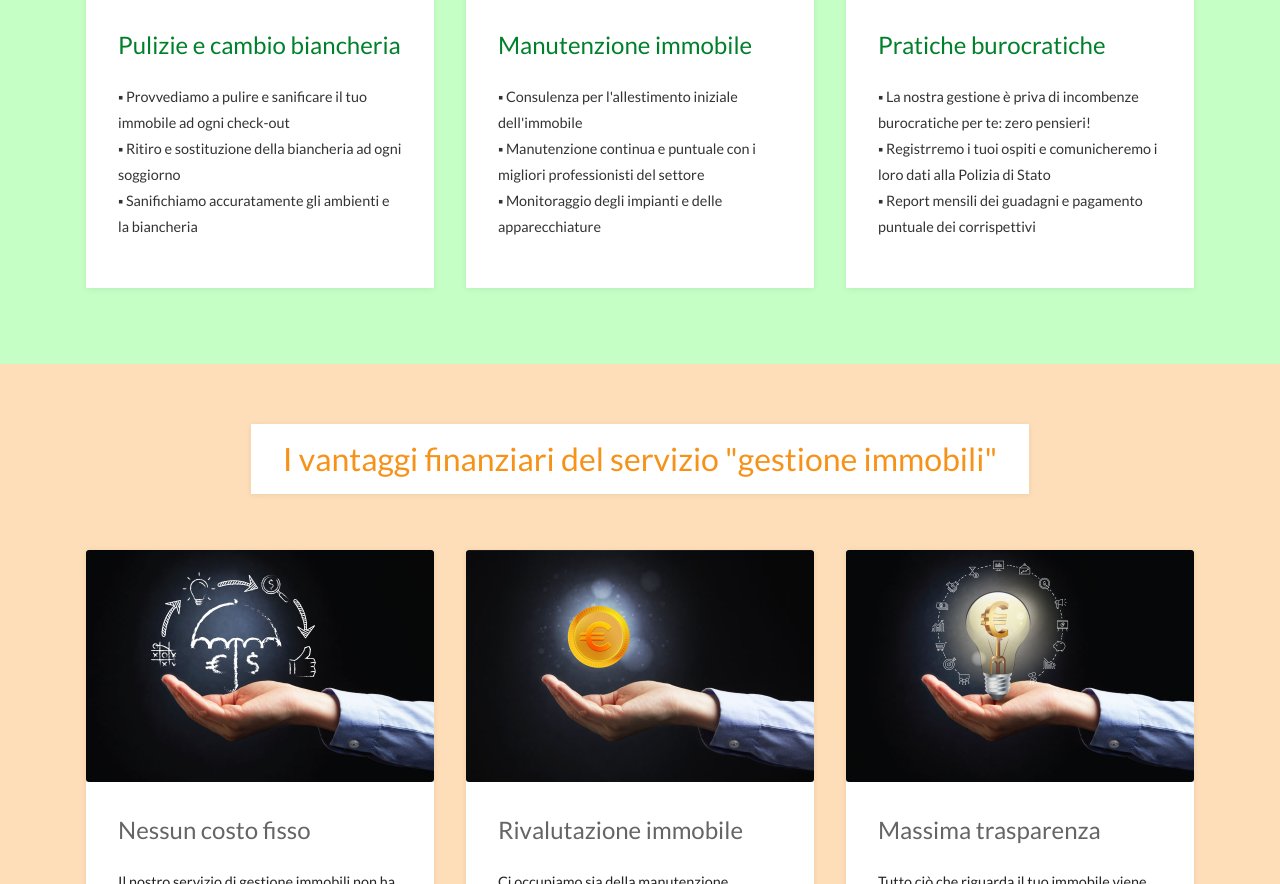
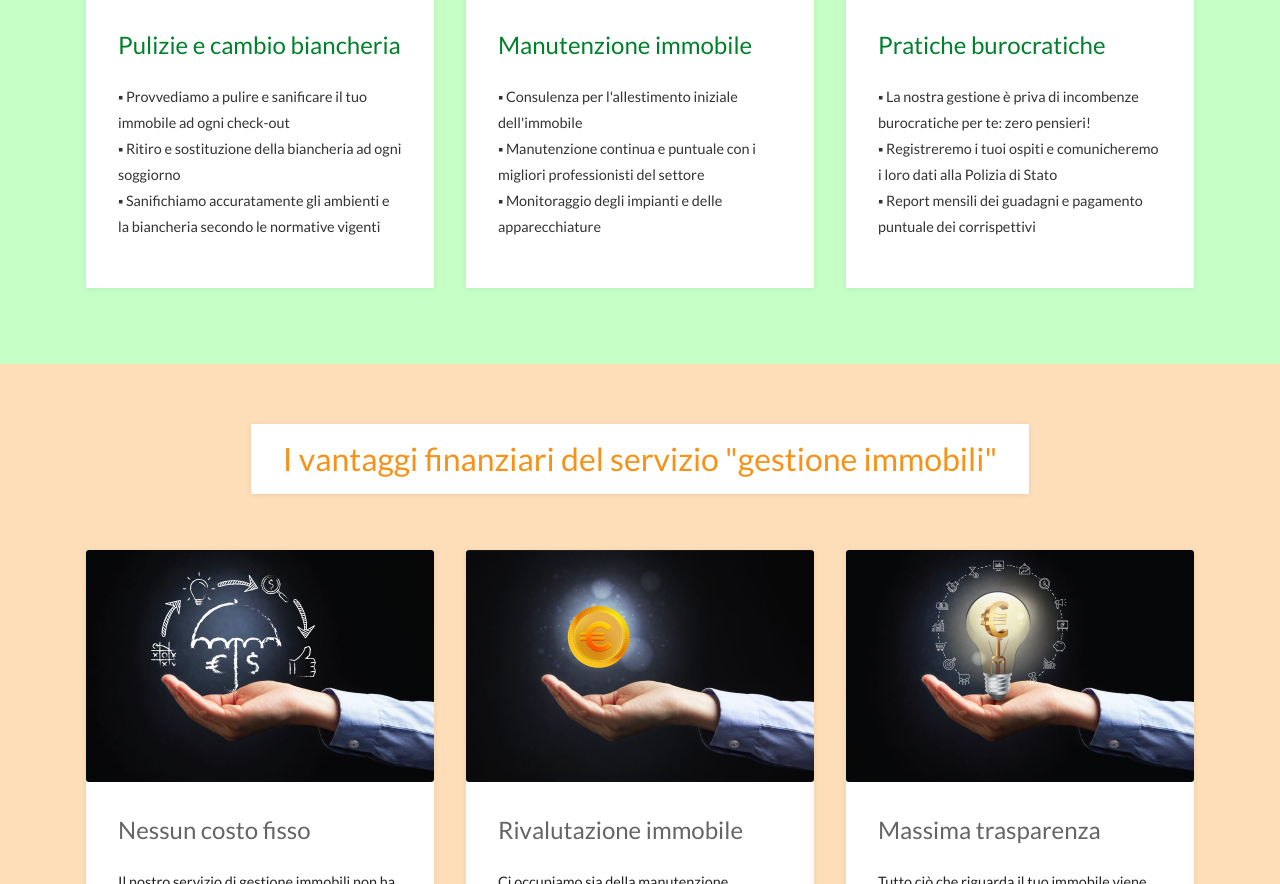
Before and after one commit to webtd/frafin, a plain HTML site: page index.html in a window 1280 px wide. Shown: the part 3125-4009 px from the top of the page. Drawn offline with Linux system fonts and the light colour scheme; animation ran at ten frames a second; files whose address does not match are found by name; a web font is replaced by a local one.

Commit message:
create github pages

```diff
--- a/index.html
+++ b/index.html
@@ -344,7 +344,7 @@
                     </div>
                     <div class="card-box">
                         <h4 class="card-title mbr-fonts-style mbr-normal display-5">Pulizie e cambio biancheria</h4>
-                        <p class="mbr-text mbr-fonts-style mbr-normal display-4">▪ Provvediamo a pulire e sanificare il tuo immobile ad ogni check-out<br>▪ Ritiro e sostituzione della biancheria ad ogni soggiorno&nbsp;<br>▪ Sanifichiamo accuratamente gli ambienti e la biancheria</p>
+                        <p class="mbr-text mbr-fonts-style mbr-normal display-4">▪ Provvediamo a pulire e sanificare il tuo immobile ad ogni check-out<br>▪ Ritiro e sostituzione della biancheria ad ogni soggiorno&nbsp;<br>▪ Sanifichiamo accuratamente gli ambienti e la biancheria secondo le normative vigenti</p>
 
                     </div>
                 </div>
@@ -372,7 +372,7 @@
                     </div>
                     <div class="card-box">
                         <h4 class="card-title mbr-fonts-style mbr-normal display-5">Pratiche burocratiche</h4>
-                        <p class="mbr-text mbr-fonts-style mbr-normal display-4">▪ La nostra gestione è priva di incombenze burocratiche per te: zero pensieri!<br>▪ Registrremo i tuoi ospiti e comunicheremo i loro dati alla Polizia di Stato<br>▪ Report mensili dei guadagni e pagamento puntuale dei corrispettivi</p>
+                        <p class="mbr-text mbr-fonts-style mbr-normal display-4">▪ La nostra gestione è priva di incombenze burocratiche per te: zero pensieri!<br>▪ Registreremo i tuoi ospiti e comunicheremo i loro dati alla Polizia di Stato<br>▪ Report mensili dei guadagni e pagamento puntuale dei corrispettivi</p>
 
                     </div>
 
```
Also changed, not shown: 1 other file.
